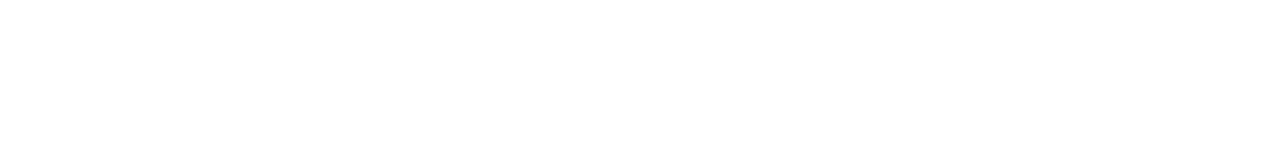
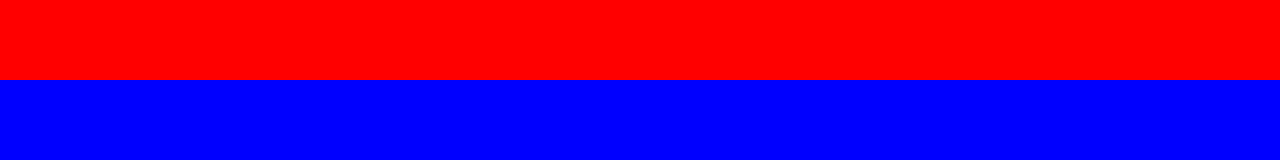
Before and after one commit to ThatIsHero/Documintation, a plain HTML site: page index.html in a window 1280 px wide. Drawn offline with nearby package versions, Linux system fonts and the light colour scheme.

Commit message:
Adding the main page structure Sizes might be changed later as if it needs

```diff
--- a/index.html
+++ b/index.html
@@ -5,9 +5,11 @@
     <meta name="viewport" content="width=device-width, initial-scale=1.0">
     <title>Dynamic Utilities</title>
     <link rel="stylesheet" href="style.css">
+    <script src="https://ajax.googleapis.com/ajax/libs/jquery/3.7.1/jquery.min.js"></script>
 </head>
 <body>
-
+    <div id="mainNavBar"></div>
+    <div id="mainBody"></div>
     <script src="main.js"></script>
 </body>
 </html>
--- a/style.css
+++ b/style.css
@@ -0,0 +1,15 @@
+body{
+    margin: 0px;
+}
+
+#mainNavBar{
+    min-height: 10vh;
+    min-width: 100%;
+    background: red;
+}
+
+#mainBody{
+    min-height: 90vh;
+    min-width: 100%;
+    background: blue;
+}
```
